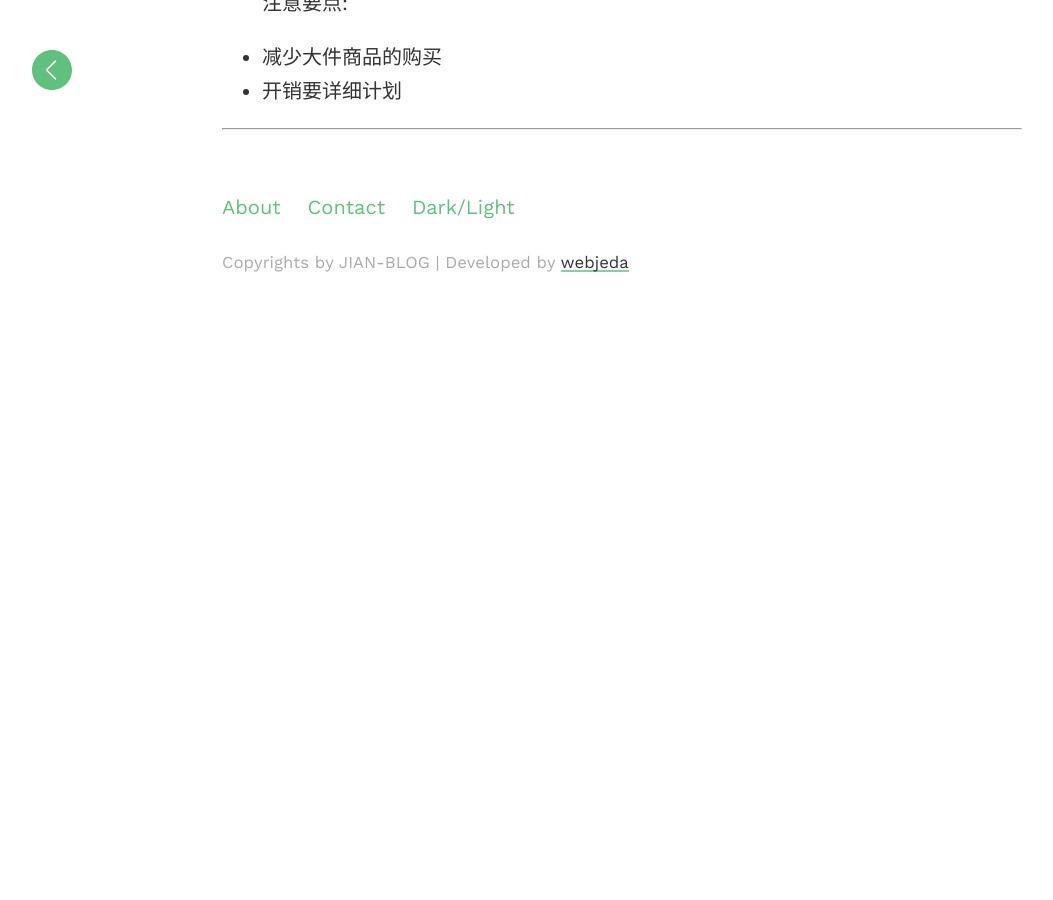
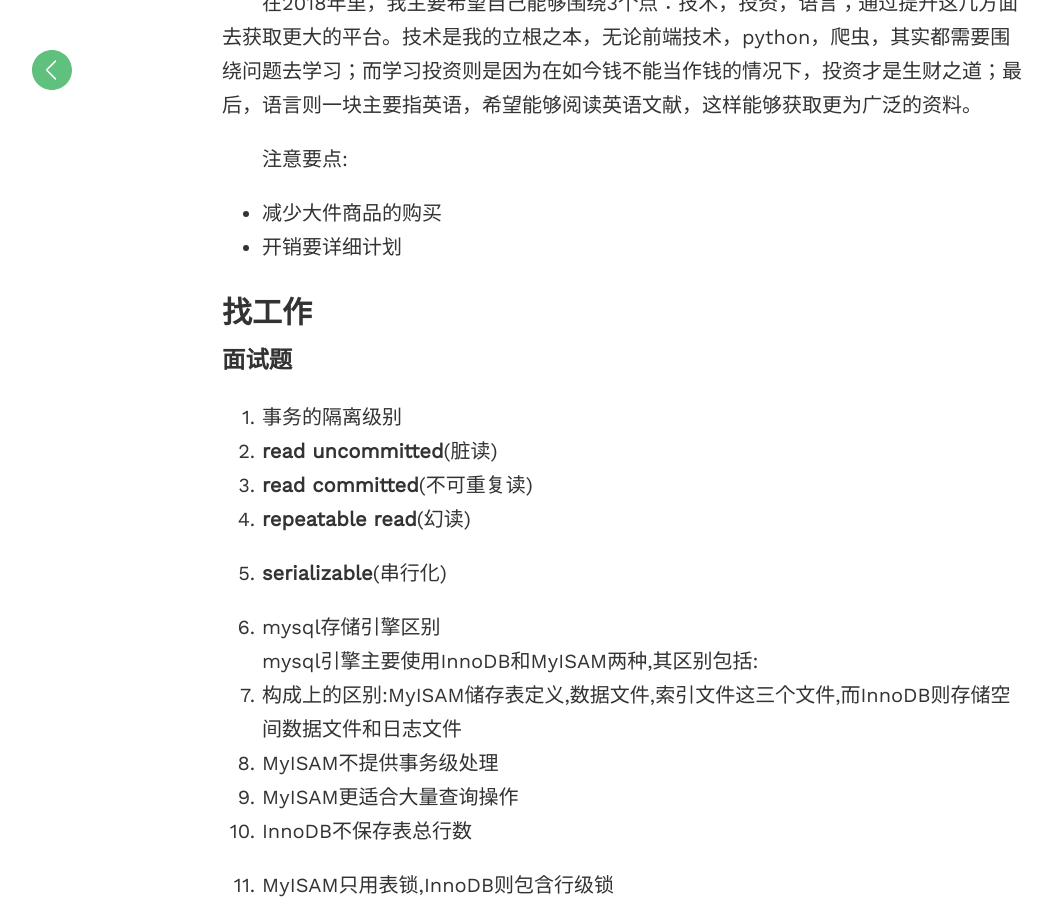
Before and after one commit to aFeiZzz/jianjustin.github.io, a Jekyll site: the page built from _posts/2018-04-13-2018计划安排.md, in a window 1280 px wide and 900 px high, scrolled down 902 px. Shown: the whole window, without its empty margins (18-1071 px from the left). Built offline with Jekyll 4.4.1, drawn with Linux system fonts in a browser that asks for light colours; comment, search, counter and statistics services are not loaded; before the commit the page ends 1180 px from its top, so only the background shows below that; some of the changed text lies outside the part shown.

Commit message:
cr:添加面试题

```diff
--- a/_posts/2018-04-13-2018计划安排.md
+++ b/_posts/2018-04-13-2018计划安排.md
@@ -17,3 +20,65 @@ title: 2018年计划安排
 　　注意要点:
   * 减少大件商品的购买
   * 开销要详细计划
+
+
+## 找工作
+### 面试题
+
+1. 事务的隔离级别
+  1. **read uncommitted**(脏读)
+  2. **read committed**(不可重复读)
+  3. **repeatable read**(幻读)
+  4. **serializable**(串行化)
+
+
+2. mysql存储引擎区别<br>
+mysql引擎主要使用InnoDB和MyISAM两种,其区别包括:
+  1. 构成上的区别:MyISAM储存表定义,数据文件,索引文件这三个文件,而InnoDB则存储空间数据文件和日志文件
+  2. MyISAM不提供事务级处理
+  3. MyISAM更适合大量查询操作
+  4. InnoDB不保存表总行数
+  5. MyISAM只用表锁,InnoDB则包含行级锁
+
+
+3. AOP的使用场景
+  1. 性能监控,记录方法执行时间
+  2. 缓存代理
+  3. 日志输出
+  4. 工作流系统
+  5. 权限验证
+  6. 事务管理,包括声明式配置和注解式配置
+
+
+4. SQL优化
+  1. 添加数据库表索引
+  2. 减少劣质SQL语句
+
+
+5. 基本数据类型以及String类型是否可变<br>
+  基本数据类型包括:boolean,byte,short,int,long,float,double,char
+
+
+6. 消息队列的实现机制
+  1. 通讯模式包括:点对点通讯,多点广播,发布/订阅模式,群集
+  2. 通讯过程:消息生产--消息发送--消息入队列--消息消费--消息消费结果反馈--删除消息
+
+
+7. 缓存框架原理,如何使用redis<br>
+  redis特点:
+  1. 支持多数据类型存储
+  2. 可进行分布式管理
+
+8. hibernate的三级缓存
+9. Spring的特性及其原理
+10. 什么是回调地狱,如何改进代码<br>
+　　---回调地狱指多个函数嵌套调用,可以通过代码模块化以及函数提升的方式去改进。
+
+11. mysql锁机制--乐观锁和悲观锁
+  1. 乐观锁指通过版本号的方式在修改数据时判断数据是否已过期
+  2. 悲观锁则是在获取数据时加锁，保证数据不会被其他线程修改
+
+
+12. 线程和进程比较
+  1. 概念:进程是系统进行资源分配和调度的一个独立单位;而线程则是CPU调度和分派的基本单元
+  2.
```
Also changed, not shown: other parts of _posts/2018-04-13-2018计划安排.md (+3 -0 lines).
